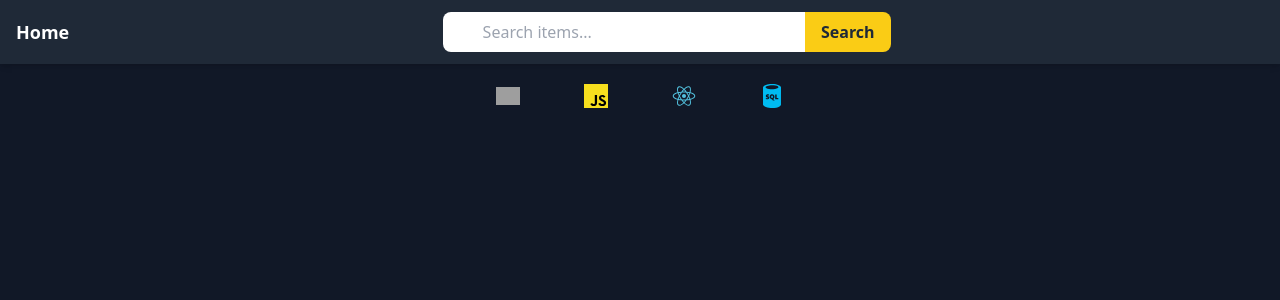
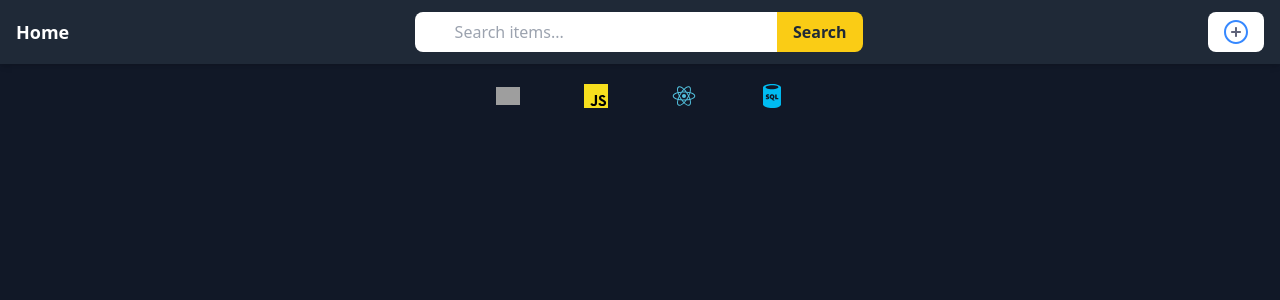
Before and after one commit to MaksimShupta/NoteApp, a React (Vite) app: page / in a window 1280 px wide. Shown: the top 300 px of the page. Built offline with nearby package versions, Linux system fonts and the light colour scheme; grey boxes are pictures that could not be loaded.

Commit message:
added: add button for notes without functionality

```diff
--- a/src/components/Navbar.jsx
+++ b/src/components/Navbar.jsx
@@ -1,6 +1,6 @@
 import { useState } from "react";
 import { Link } from "react-router";
-
+import addIcon from "../images/addIcon.svg";
 const Navbar = () => {
   //TODO: add logic
   return (
@@ -26,6 +26,12 @@ const Navbar = () => {
               </button>
             </div>
           </form>
+          <button
+            type="submit"
+            className="px-4 py-2 bg-white text-gray-800 font-semibold rounded-lg hover:bg-green-500 focus:outline-none focus:ring-2 focus:ring-yellow-400"
+          >
+            <img src={addIcon} alt={"New Note"} className="w-6 h=6" />
+          </button>
         </div>
       </nav>
     </>
```
Also changed, not shown: src/images/addIcon.svg (added).
